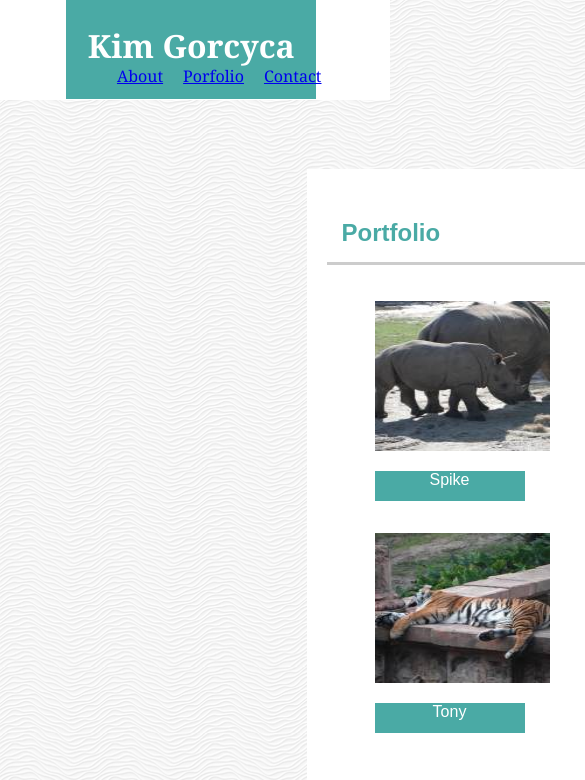
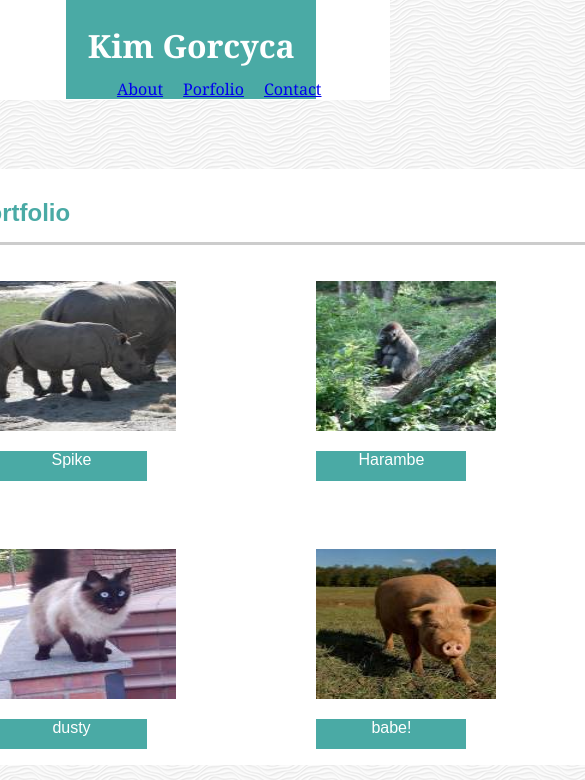
Before and after one commit to kimgorc/Responsive-Portfolio, a plain HTML site: page portfolio.html in a window 390 px wide. Shown: the top 780 px of the page, 585 px wide, since content can reach past the window. Drawn offline with Linux system fonts and the light colour scheme.

Commit message:
updates to responsiveness

```diff
--- a/assets/css/portfolio.css
+++ b/assets/css/portfolio.css
@@ -21,58 +21,4 @@ p {
   .row {
     display: flex;
     flex-wrap: wrap;
-    padding: 0 4px;
   }
-  .column {
-    flex: 33%;
-    max-width: 33%;
-    padding: 0 4px;
-  }
-
-  /* .grid-container {
-    display: inline-grid;
-    grid-column-gap: 50px;
-    grid-row-gap: 50px;
-  }
-
-  #item1 {
-    grid-column-start: 1;
-    grid-column-end: 1;
-    grid-row-start: 1;
-    grid-row-end: 1;
-  }
-
-  #item2 {
-    grid-column-start: 2;
-    grid-column-end: 2;
-    grid-row-start: 1;
-    grid-row-end: 1;
-  }
-
-  #item3 {
-    grid-column-start: 3;
-    grid-column-end: 3;
-    grid-row-start: 1;
-    grid-row-end: 1;
-  }
-
-  #item4 {
-    grid-column-start: 1;
-    grid-column-end: 1;
-    grid-row-start: 2;
-    grid-row-end: 2;
-  }
-
-  #item5 {
-    grid-column-start: 2;
-    grid-column-end: 2;
-    grid-row-start: 2;
-    grid-row-end: 2;
-  }
-
-  #item6 {
-    grid-column-start: 3;
-    grid-column-end: 3;
-    grid-row-start: 2;
-    grid-row-end: 2;
-  } */
--- a/assets/css/style.css
+++ b/assets/css/style.css
@@ -8,8 +8,6 @@ body {
     bottom: -250px;
     left: 15%;
 }
-
-
 
 header {
     position: fixed;
@@ -29,7 +27,7 @@ h1{
   height: 75px;
   text-align:center;
   color: #ffffff;
-  position:fixed;
+  position:relative;
   left: 17%;
   top: -22px;
   padding-top: 25px;
@@ -74,12 +72,23 @@ footer{
     text-align: center;
     }
 
+
     @media screen and (max-width: 980px) {
-
+      h1{
+        position:relative;
+        right: 500px;
+      }
+      ul{
+        position:relative;
+        top:-75px;
+        right:500px;
+      }
       /* The wrapper's width will be 600px */
       .wrapper {
         width: 600px;
         height:100%;
+        position: relative;
+        right:350px;
       }
 
       #section {
@@ -105,7 +114,7 @@ footer{
       .wrapper {
         /* Box-model */
         width: 100%;
-        padding: 20px;
+
       }
 
       #section {
@@ -131,7 +140,6 @@ footer{
       .wrapper {
         /* Box-model */
         width: 100%;
-        padding: 20px;
       }
 
       #section {
@@ -144,11 +152,11 @@ footer{
         display: inline-block;
         }
 
-      #contactimg{
+      #contacting{
         display: none;
       }
       .column {
-        flex: 100%;
-        max-width: 100%;
+        flex: 33.33%;
+        max-width: 33.33%;
        }
     }
```
Also changed, not shown: portfolio.html (line endings or trailing spaces).
